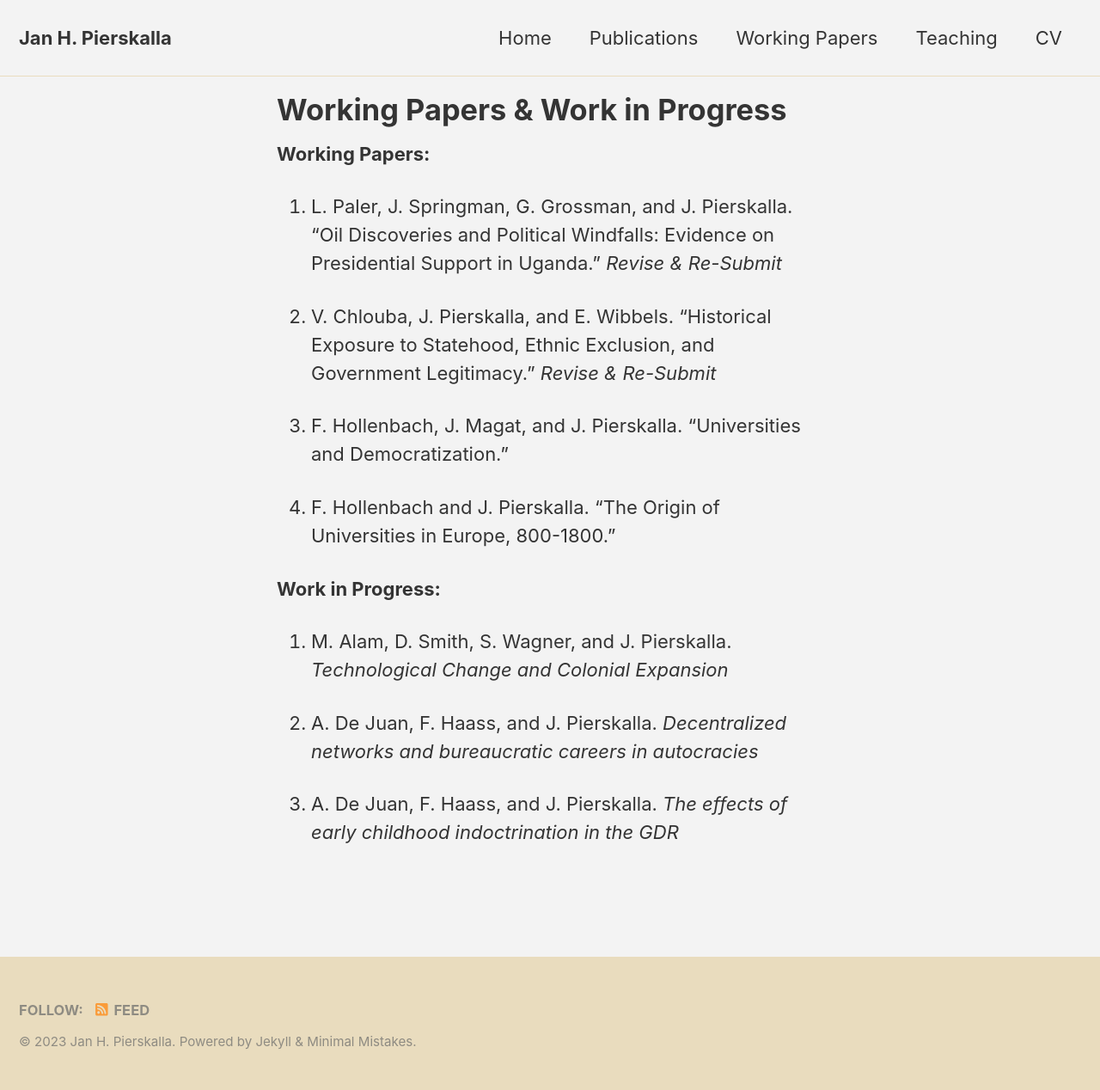
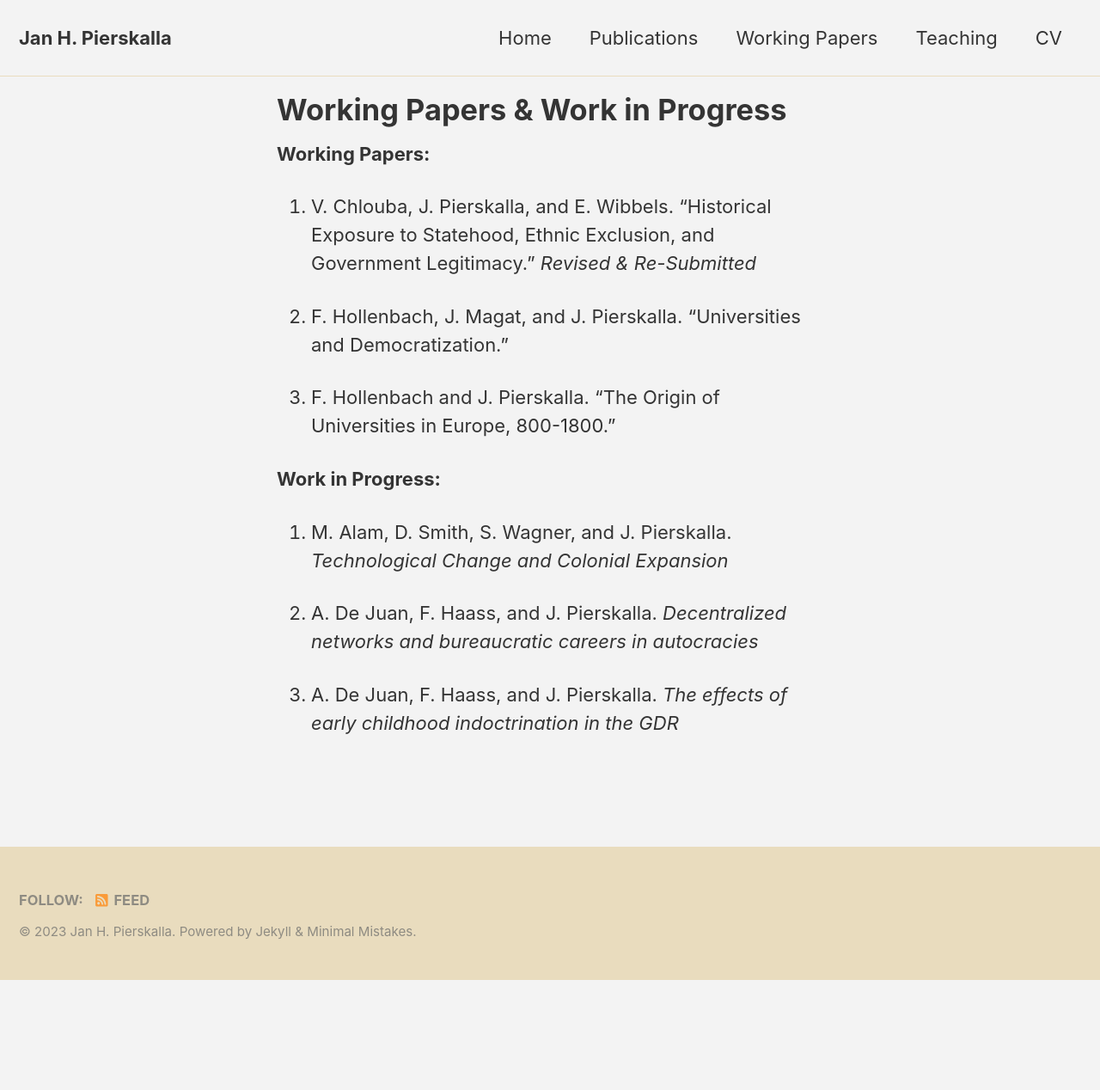
Before and after one commit to jpierskalla/jpierskalla.github.io, a Jekyll site: the page built from pages/workingPapers.md, in a window 1280 px wide. Shown: the whole page at 86% size. Built offline with Jekyll 4.4.1, drawn with Linux system fonts in a browser that asks for light colours; nearby versions of some CDN libraries; after the commit the page ends 1140 px from its top, so only the background shows below that.

Commit message:
Update workingPapers.md

```diff
--- a/pages/workingPapers.md
+++ b/pages/workingPapers.md
@@ -8,9 +8,8 @@ author_profile: false
 
 __Working Papers:__
 
-2022. L. Paler, J. Springman, G. Grossman, and J. Pierskalla. "Oil Discoveries and Political Windfalls: Evidence on Presidential Support in Uganda." *Revise & Re-Submit*
 
-2022. V. Chlouba, J. Pierskalla, and E. Wibbels. "Historical Exposure to Statehood, Ethnic Exclusion, and Government Legitimacy." *Revise & Re-Submit*
+2022. V. Chlouba, J. Pierskalla, and E. Wibbels. "Historical Exposure to Statehood, Ethnic Exclusion, and Government Legitimacy." *Revised & Re-Submitted*
 
 2022. F. Hollenbach, J. Magat, and J. Pierskalla. "Universities and Democratization."
 
```
